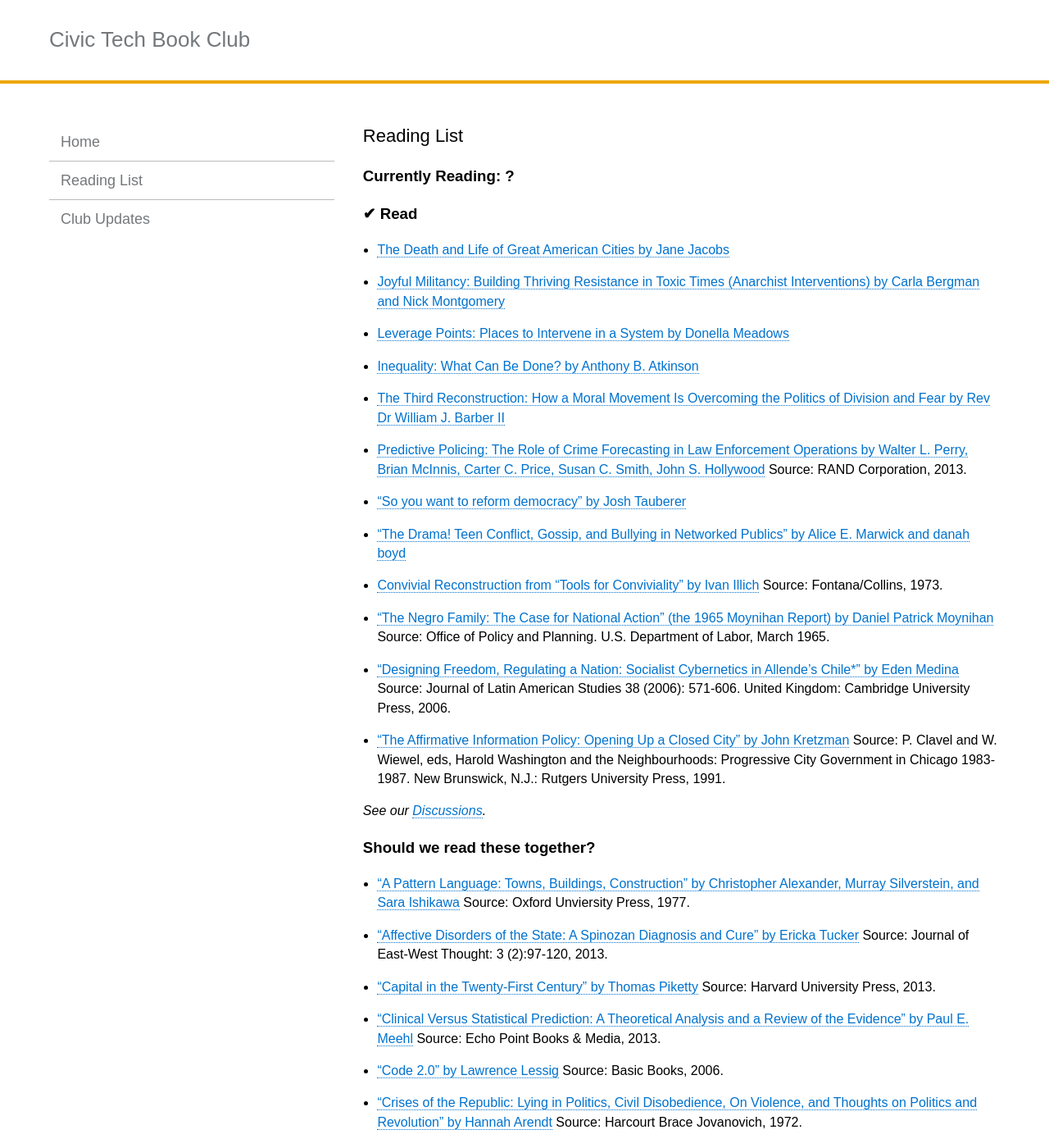
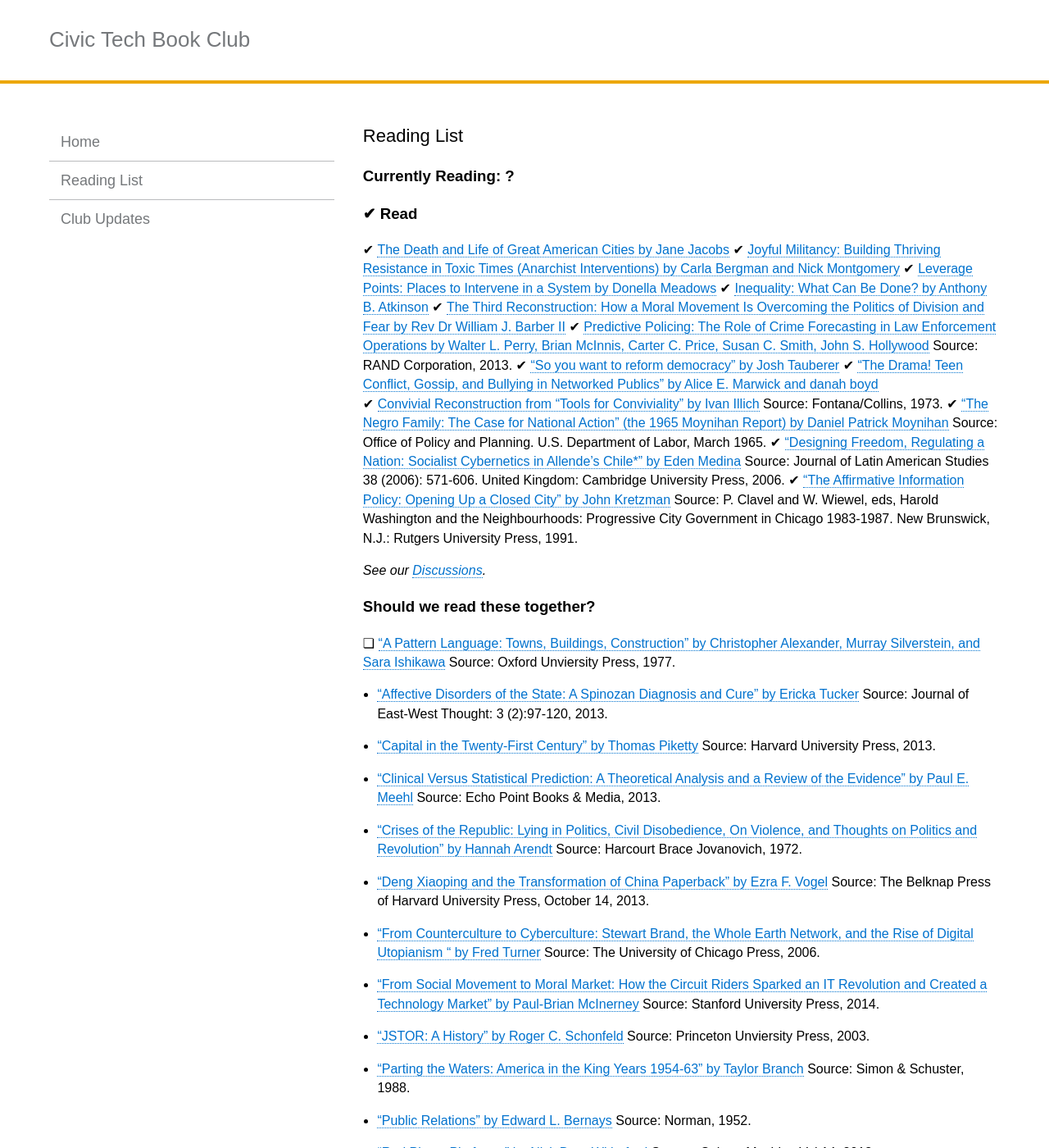
Before and after one commit to rebeccawilliams/bookclub, a Jekyll site: the page built from readinglist.md, in a window 1280 px wide and 1400 px high. Shown: the whole window at 82% size. Built offline with Jekyll 4.4.1, drawn with Linux system fonts in a browser that asks for light colours.

Commit message:
Update readinglist.md

```diff
--- a/readinglist.md
+++ b/readinglist.md
@@ -6,27 +6,26 @@
 ### Currently Reading: ?
 
 ### ✔ Read
-- [The Death and Life of Great American Cities by Jane Jacobs](http://www.petkovstudio.com/bg/wp-content/uploads/2017/03/The-Death-and-Life-of-Great-American-Cities_Jane-Jacobs-Complete-book.pdf)
-- [Joyful Militancy: Building Thriving Resistance in Toxic Times (Anarchist Interventions) by Carla Bergman and Nick Montgomery](https://www.amazon.com/Joyful-Militancy-Resistance-Anarchist-Interventions/dp/1849352887)
-- [Leverage Points: Places to Intervene in a System by Donella Meadows](http://donellameadows.org/archives/leverage-points-places-to-intervene-in-a-system/)
-- [Inequality: What Can Be Done? by Anthony B. Atkinson](https://www.amazon.com/dp/B00WQRFC30/ref=dp-kindle-redirect?_encoding=UTF8&btkr=1)
-- [The Third Reconstruction: How a Moral Movement Is Overcoming the Politics of Division and Fear by Rev Dr William J. Barber II](https://www.amazon.com/dp/B00WCY4YK4/ref=dp-kindle-redirect?_encoding=UTF8&btkr=1)
-- [Predictive Policing: The Role of Crime Forecasting in Law Enforcement Operations by Walter L. Perry, Brian McInnis, Carter C. Price, Susan C. Smith, John S. Hollywood](https://www.rand.org/content/dam/rand/pubs/research_reports/RR200/RR233/RAND_RR233.pdf)  Source: RAND Corporation, 2013.
-- ["So you want to reform democracy" by Josh Tauberer](https://medium.com/@joshuatauberer/so-you-want-to-reform-democracy-7f3b1ef10597#.qh36p8m0c)
-- [“The Drama! Teen Conflict, Gossip, and Bullying in Networked Publics” by Alice E. Marwick and danah boyd](http://papers.ssrn.com/sol3/papers.cfm?abstract_id=1926349)
-- [Convivial Reconstruction from “Tools for Conviviality” by Ivan Illich](http://civictechbook.club/convivial-reconstruction) Source: Fontana/Collins, 1973.
-- ["The Negro Family: The Case for National Action" (the 1965 Moynihan Report) by Daniel Patrick Moynihan](https://web.stanford.edu/~mrosenfe/Moynihan%27s%20The%20Negro%20Family.pdf) Source: Office of Policy and Planning. U.S. Department of Labor, March 1965.
-- ["Designing Freedom, Regulating a Nation: Socialist Cybernetics in Allende’s Chile*"  by Eden Medina](http://www.informatics.indiana.edu/edenm/EdenMedinaJLASAugust2006.pdf) Source: Journal of Latin American Studies 38 (2006): 571-606. United Kingdom: Cambridge University Press, 2006.
-- ["The Affirmative Information Policy: Opening Up a Closed City" by John Kretzman](http://civictechbook.club/affirmativeinformationpolicy) Source: P. Clavel and W. Wiewel, eds, Harold Washington and the Neighbourhoods: Progressive City Government in Chicago 1983-1987. New Brunswick, N.J.: Rutgers University Press, 1991.
+✔ [The Death and Life of Great American Cities by Jane Jacobs](http://www.petkovstudio.com/bg/wp-content/uploads/2017/03/The-Death-and-Life-of-Great-American-Cities_Jane-Jacobs-Complete-book.pdf)
+✔ [Joyful Militancy: Building Thriving Resistance in Toxic Times (Anarchist Interventions) by Carla Bergman and Nick Montgomery](https://www.amazon.com/Joyful-Militancy-Resistance-Anarchist-Interventions/dp/1849352887)
+✔ [Leverage Points: Places to Intervene in a System by Donella Meadows](http://donellameadows.org/archives/leverage-points-places-to-intervene-in-a-system/)
+✔ [Inequality: What Can Be Done? by Anthony B. Atkinson](https://www.amazon.com/dp/B00WQRFC30/ref=dp-kindle-redirect?_encoding=UTF8&btkr=1)
+✔ [The Third Reconstruction: How a Moral Movement Is Overcoming the Politics of Division and Fear by Rev Dr William J. Barber II](https://www.amazon.com/dp/B00WCY4YK4/ref=dp-kindle-redirect?_encoding=UTF8&btkr=1)
+✔ [Predictive Policing: The Role of Crime Forecasting in Law Enforcement Operations by Walter L. Perry, Brian McInnis, Carter C. Price, Susan C. Smith, John S. Hollywood](https://www.rand.org/content/dam/rand/pubs/research_reports/RR200/RR233/RAND_RR233.pdf)  Source: RAND Corporation, 2013.
+✔ ["So you want to reform democracy" by Josh Tauberer](https://medium.com/@joshuatauberer/so-you-want-to-reform-democracy-7f3b1ef10597#.qh36p8m0c)
+✔ [“The Drama! Teen Conflict, Gossip, and Bullying in Networked Publics” by Alice E. Marwick and danah boyd](http://papers.ssrn.com/sol3/papers.cfm?abstract_id=1926349)
+✔ [Convivial Reconstruction from “Tools for Conviviality” by Ivan Illich](http://civictechbook.club/convivial-reconstruction) Source: Fontana/Collins, 1973.
+✔ ["The Negro Family: The Case for National Action" (the 1965 Moynihan Report) by Daniel Patrick Moynihan](https://web.stanford.edu/~mrosenfe/Moynihan%27s%20The%20Negro%20Family.pdf) Source: Office of Policy and Planning. U.S. Department of Labor, March 1965.
+✔ ["Designing Freedom, Regulating a Nation: Socialist Cybernetics in Allende’s Chile*"  by Eden Medina](http://www.informatics.indiana.edu/edenm/EdenMedinaJLASAugust2006.pdf) Source: Journal of Latin American Studies 38 (2006): 571-606. United Kingdom: Cambridge University Press, 2006.
+✔ ["The Affirmative Information Policy: Opening Up a Closed City" by John Kretzman](http://civictechbook.club/affirmativeinformationpolicy) Source: P. Clavel and W. Wiewel, eds, Harold Washington and the Neighbourhoods: Progressive City Government in Chicago 1983-1987. New Brunswick, N.J.: Rutgers University Press, 1991.
 
 _See our [Discussions](/)._
 
 ### Should we read these together?
-- ["A Pattern Language: Towns, Buildings, Construction" by Christopher Alexander, Murray Silverstein, and Sara Ishikawa](https://en.wikipedia.org/wiki/A_Pattern_Language) Source: Oxford Unviersity Press, 1977.
+❏ ["A Pattern Language: Towns, Buildings, Construction" by Christopher Alexander, Murray Silverstein, and Sara Ishikawa](https://en.wikipedia.org/wiki/A_Pattern_Language) Source: Oxford Unviersity Press, 1977.
 - ["Affective Disorders of the State: A Spinozan Diagnosis and Cure" by Ericka Tucker](http://www.cpp.edu/~jet/Documents/JET/Jet7/Tucker97-119.pdf) Source: Journal of East-West Thought: 3 (2):97-120, 2013.
 - ["Capital in the Twenty-First Century" by Thomas Piketty](https://en.wikipedia.org/wiki/Capital_in_the_Twenty-First_Century) Source: Harvard University Press, 2013.
 - ["Clinical Versus Statistical Prediction: A Theoretical Analysis and a Review of the Evidence" by Paul E. Meehl](http://www.amazon.com/Clinical-Versus-Statistical-Prediction-Theoretical/dp/0963878492) Source: Echo Point Books & Media, 2013.
-- ["Code 2.0" by Lawrence Lessig](http://www.codev2.cc/download+remix/Lessig-Codev2.pdf) Source: Basic Books, 2006.
 - ["Crises of the Republic: Lying in Politics, Civil Disobedience, On Violence, and Thoughts on Politics and Revolution" by Hannah Arendt]() Source: Harcourt Brace Jovanovich, 1972.
 - ["Deng Xiaoping and the Transformation of China Paperback" by Ezra F. Vogel](http://www.amazon.com/Deng-Xiaoping-Transformation-China-Vogel/dp/0674725867) Source: The Belknap Press of Harvard University Press, October 14, 2013.
 - ["From Counterculture to Cyberculture: Stewart Brand, the Whole Earth Network, and the Rise of Digital Utopianism " by Fred Turner](http://www.press.uchicago.edu/ucp/books/book/chicago/F/bo3773600.html) Source: The University of Chicago Press, 2006.
```
